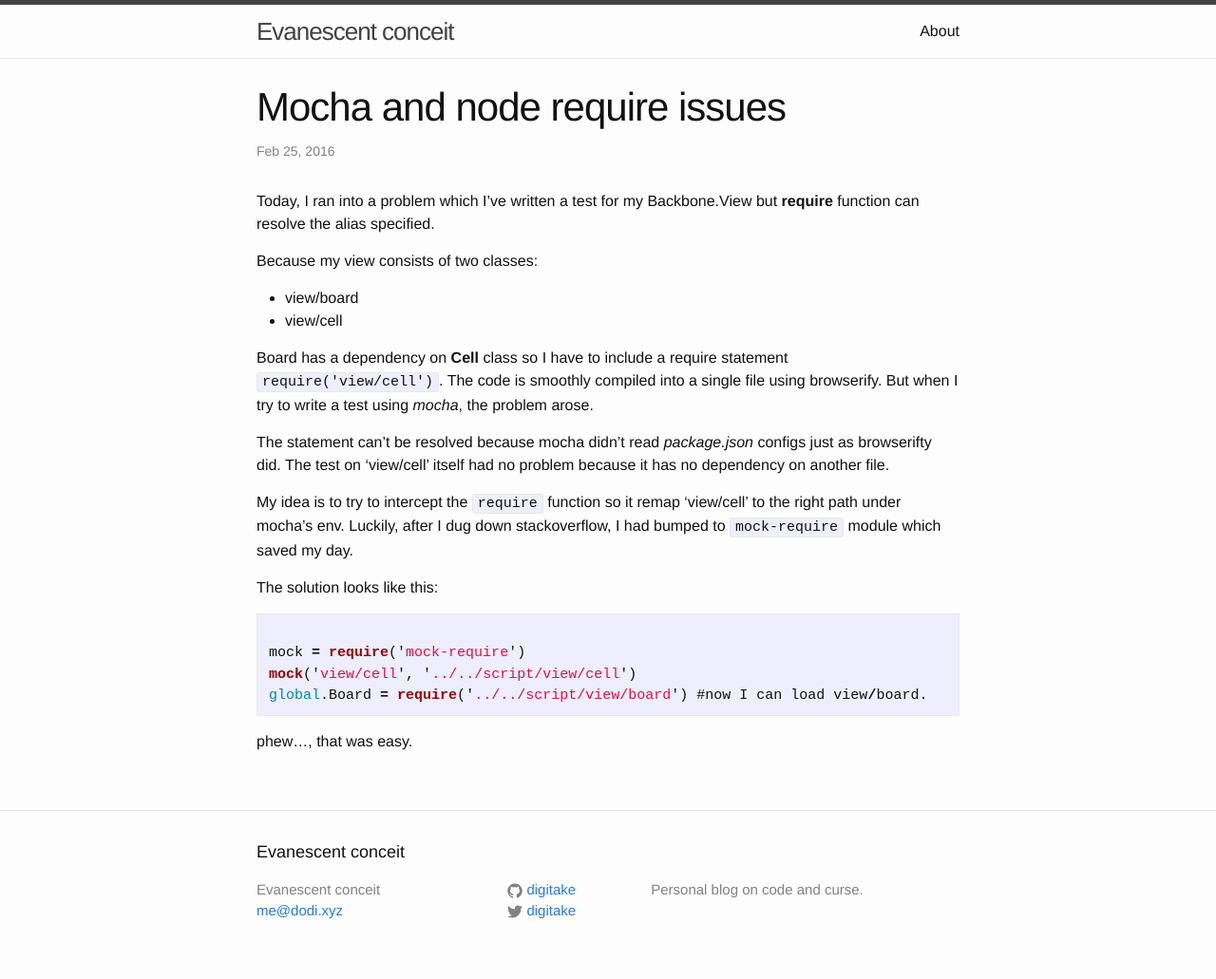
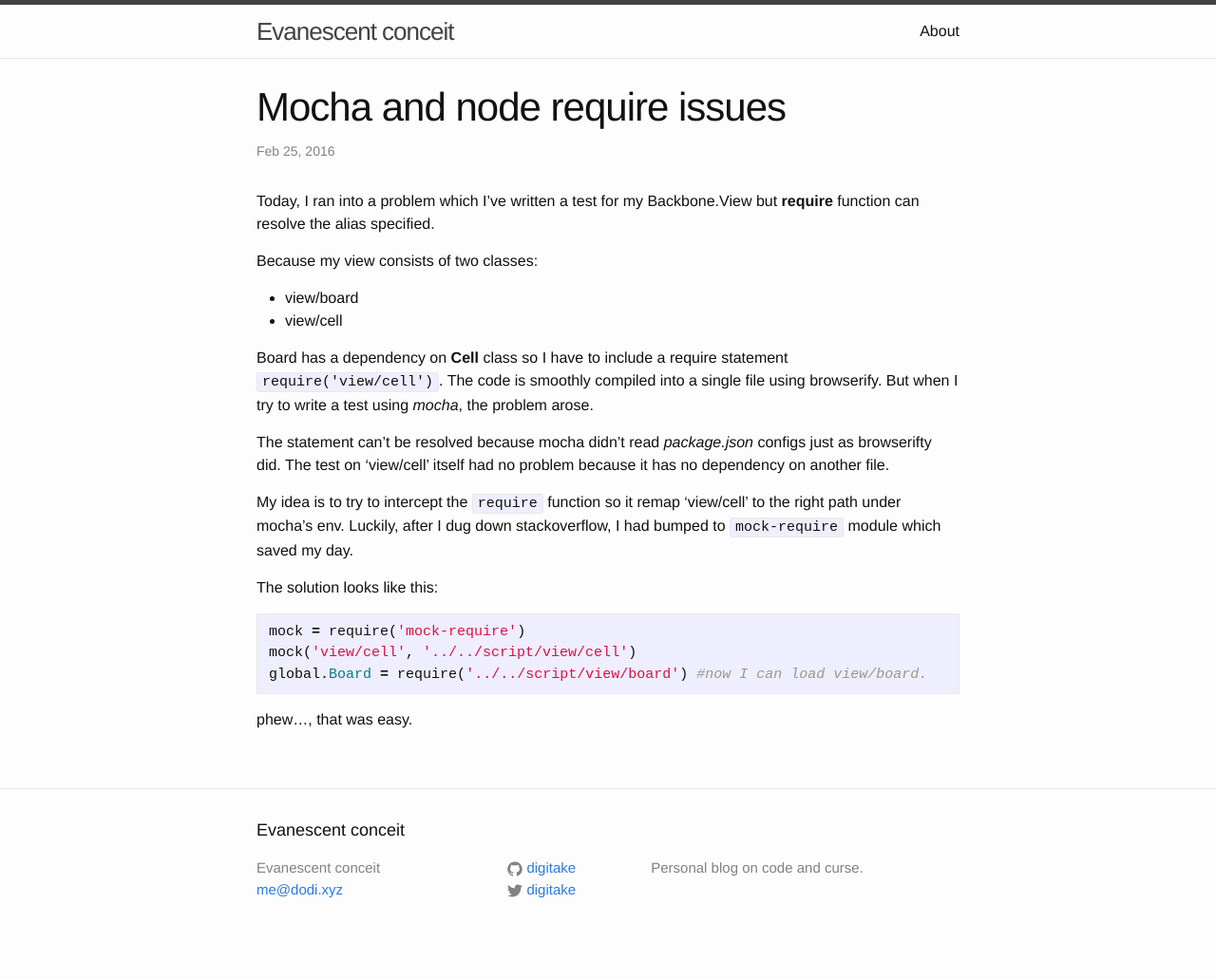
Before and after one commit to digitake/digitake.github.io, a Jekyll site: the page built from _posts/2016-02-25-Mocha-node-module-require-issues.markdown, in a window 1280 px wide. Shown: the whole page at 95% size. Built offline with Jekyll 4.4.1, drawn with Linux system fonts in a browser that asks for light colours; after the commit the page ends 1008 px from its top, so only the background shows below that.

Commit message:
update Mocha mock-require

````diff
--- a/_posts/2016-02-25-Mocha-node-module-require-issues.markdown
+++ b/_posts/2016-02-25-Mocha-node-module-require-issues.markdown
@@ -24,8 +24,8 @@
 Luckily, after I dug down stackoverflow, I had bumped to `mock-require` module which saved my day.
 
 The solution looks like this:
-```javascript
 
+```coffeescript
 mock = require('mock-require')
 mock('view/cell', '../../script/view/cell')
 global.Board = require('../../script/view/board') #now I can load view/board.
````
